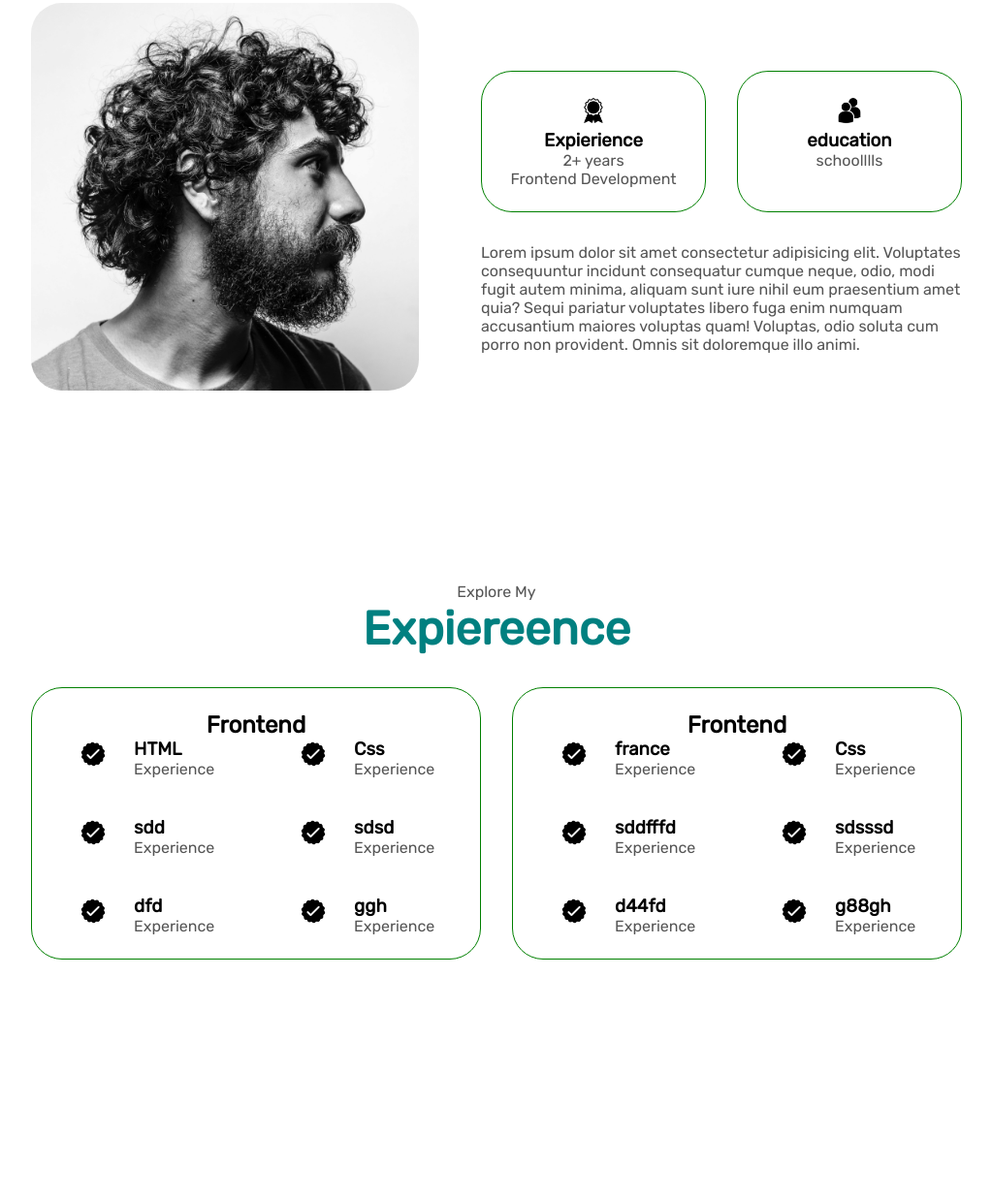
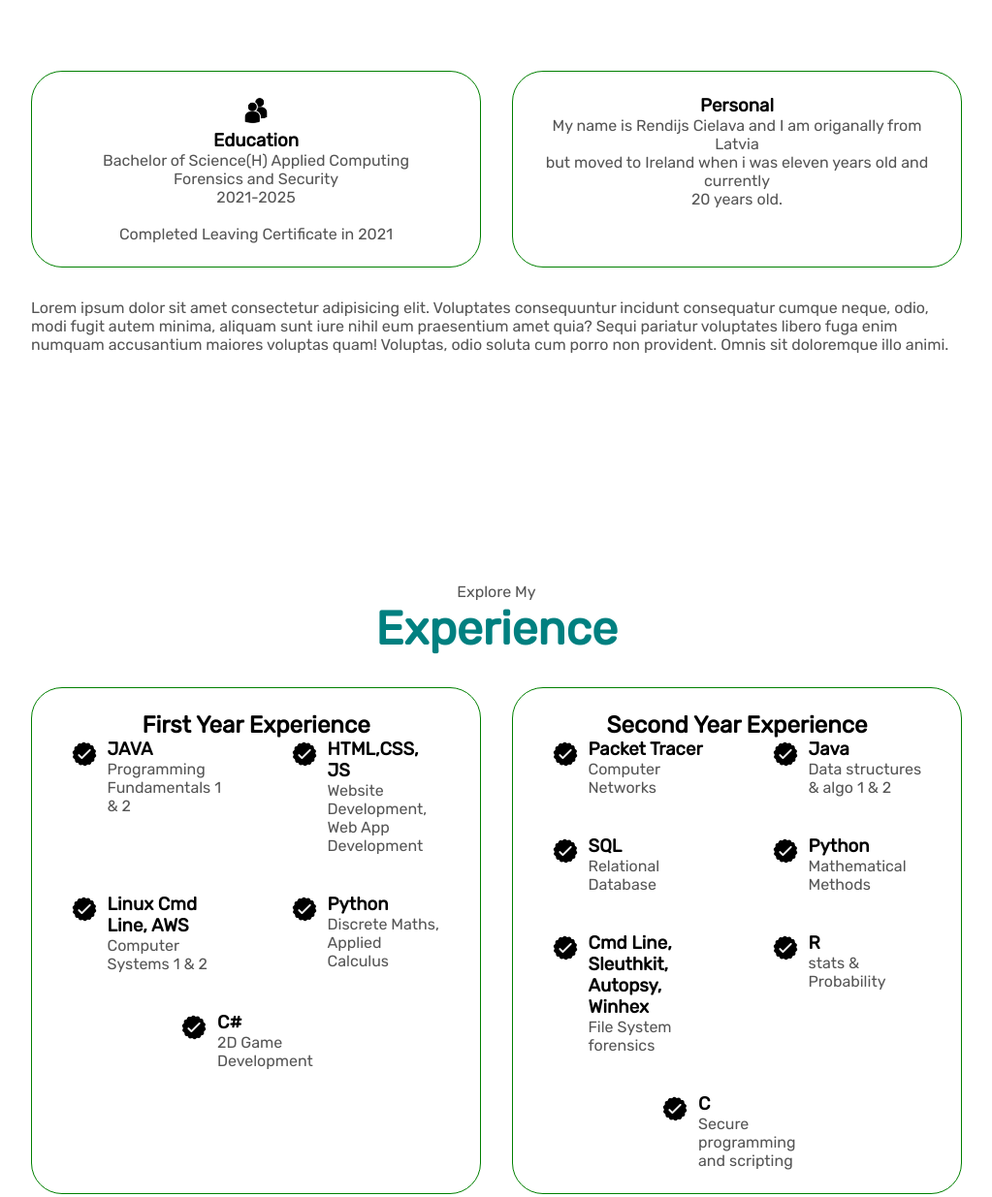
Before and after one commit to RendijsC/Portfolio-html-css-js, a plain HTML site: page index.html in a window 1280 px wide. Shown: the part 1087-2322 px from the top of the page at 97% size, without its empty margins (128-1151 px from the left). Drawn offline with Linux system fonts and the light colour scheme.

Commit message:
Personal Website

```diff
--- a/index.html
+++ b/index.html
@@ -2,14 +2,14 @@
 <html lang="en">
 <head>
     <meta charset="UTF-8">
-    <meta http-equiv="X-UA-Compatible" content="IE=edge" />
+
     <meta name="viewport" content="width=device-width, initial-scale=1.0">
     <title>My Portofolio</title>
     <link rel="stylesheet" href="style.css">
-    <link rel="stylesheet" href="mediaqueries.css">
+
 </head>
 <body>
-    <nav id="desktop-nav">
+    <nav id="desktop-nav" class="navlook">
         <div class="name">Rendijs Cielava</div>
         <div>
             <ul class="nav-links">
@@ -23,14 +23,14 @@
 
     <section id="profile">
         <div class="section_pic-container">
-            <img src="./assets/profile-pic.png" alt="Rendijs Profile Picture"/>
+            <img src="./assets/cvpic.png" alt="Rendijs Profile Picture" class="profile-pic"/>
         </div>
         <div class="section_text">
             <p class="section_text_p1">Hello Im </p>
             <h1 class="title">Rendijs Cielava</h1>
-            <p class="section_text_p2">Student</p>
+            <p class="section_text_p2">Student at SETU</p>
             <div class="button-container">
-                <button class="btn button-colour-1" onclick="window.open('./assets/resume-example.pdf')">Download CV</button>
+                <button class="btn button-colour-1" onclick="window.open('./assets/resume.pdf')">Download CV</button>
                 <button class="btn btn-colour-2" onclick="location.href='./#contact'">Contact Info</button>
             </div>
             <div id="socials-container">
@@ -46,20 +46,20 @@
         <p class="section_text_p1">Get to know more</p>
         <h1 class="title">About Me</h1>
         <div class="section-container">
-            <div class="section_pic-container">
-                <img src="assets/about-pic.png" alt="ProfilePic" class="about-pic"/>
-            </div>
             <div class="about-details-container">
                 <div class="about-containers">
                     <div class="details-container">
-                        <img src="./assets/experience.png" alt="ExperienceIcon" class="icon"/>
-                        <h3>Expierience</h3>
-                        <p>2+ years <br />Frontend Development</p>
+                        <img src="./assets/education.png" alt="education" class="icon"/>
+                        <h3>Education</h3>
+                        <p>Bachelor of Science(H) Applied Computing <br>Forensics and Security <br>2021-2025
+                        <br><br>Completed Leaving Certificate in 2021</p>
                     </div>
                     <div class="details-container">
-                        <img src="./assets/education.png" alt="education" class="icon"/>
-                        <h3>education</h3>
-                        <p>schoolllls</p>
+
+                        <h3>Personal</h3>
+                        <p>My name is Rendijs Cielava and I am origanally from Latvia<br>
+                        but moved to Ireland when i was eleven years old and currently<br>
+                        20 years old.</p>
                     </div>
                 </div>
                 <div class="text-container">
@@ -68,101 +68,102 @@
             </div>
         </div>
     </section>
+
     <section id="experience">
         <p class="section_text_p1">Explore My</p>
-        <h1 class="title">Expiereence</h1>
+        <h1 class="title">Experience</h1>
         <div class="experience-details-container">
             <div class="about-containers">
                 <div class="details-container">
-                    <h2 class="expierience-sub-title">Frontend</h2>
+                    <h2 class="expierience-sub-title">First Year Experience</h2>
                     <div class="article-container">
                         <article>
                             <img src="./assets/checkmark.png" alt="Experience" class="icon"/>
                             <div>
-                                <h3>HTML</h3>
-                                <p>Experience</p>
+                                <h3>JAVA</h3>
+                                <p>Programming Fundamentals 1 & 2</p>
                             </div>
                         </article>
                         <article>
                             <img src="./assets/checkmark.png" alt="Experience" class="icon"/>
                             <div>
-                                <h3>Css</h3>
-                                <p>Experience</p>
+                                <h3>HTML,CSS, JS</h3>
+                                <p>Website Development, Web App Development</p>
                             </div>
                         </article>
                         <article>
                             <img src="./assets/checkmark.png" alt="Experience" class="icon"/>
                             <div>
-                                <h3>sdd</h3>
-                                <p>Experience</p>
+                                <h3>Linux Cmd Line, AWS</h3>
+                                <p>Computer Systems 1 & 2</p>
                             </div>
                         </article>
                         <article>
                             <img src="./assets/checkmark.png" alt="Experience" class="icon"/>
                             <div>
-                                <h3>sdsd</h3>
-                                <p>Experience</p>
+                                <h3>Python</h3>
+                                <p>Discrete Maths, Applied Calculus</p>
                             </div>
                         </article>
                         <article>
                             <img src="./assets/checkmark.png" alt="Experience" class="icon"/>
                             <div>
-                                <h3>dfd</h3>
-                                <p>Experience</p>
+                                <h3>C#</h3>
+                                <p>2D Game Development</p>
+                            </div>
+                        </article>
+                    </div>
+                </div>
+                <div class="details-container">
+                    <h2 class="expierience-sub-title">Second Year Experience</h2>
+                    <div class="article-container">
+                        <article>
+                            <img src="./assets/checkmark.png" alt="Experience" class="icon"/>
+                            <div>
+                                <h3>Packet Tracer</h3>
+                                <p>Computer Networks</p>
                             </div>
                         </article>
                         <article>
                             <img src="./assets/checkmark.png" alt="Experience" class="icon"/>
                             <div>
-                                <h3>ggh</h3>
-                                <p>Experience</p>
-                            </div>
-                        </article>
-                    </div>
-                </div>
-                <div class="details-container">
-                    <h2 class="expierience-sub-title">Frontend</h2>
-                    <div class="article-container">
-                        <article>
-                            <img src="./assets/checkmark.png" alt="Experience" class="icon"/>
-                            <div>
-                                <h3>france</h3>
-                                <p>Experience</p>
+                                <h3>Java</h3>
+                                <p>Data structures & algo 1 & 2</p>
                             </div>
                         </article>
                         <article>
                             <img src="./assets/checkmark.png" alt="Experience" class="icon"/>
                             <div>
-                                <h3>Css</h3>
-                                <p>Experience</p>
+                                <h3>SQL</h3>
+                                <p>Relational Database</p>
                             </div>
                         </article>
                         <article>
                             <img src="./assets/checkmark.png" alt="Experience" class="icon"/>
                             <div>
-                                <h3>sddfffd</h3>
-                                <p>Experience</p>
+                                <h3>Python</h3>
+                                <p>Mathematical Methods</p>
                             </div>
                         </article>
                         <article>
                             <img src="./assets/checkmark.png" alt="Experience" class="icon"/>
                             <div>
-                                <h3>sdsssd</h3>
-                                <p>Experience</p>
+                                <h3>Cmd Line, Sleuthkit, Autopsy, Winhex</h3>
+                                <p>File System forensics</p>
                             </div>
                         </article>
                         <article>
                             <img src="./assets/checkmark.png" alt="Experience" class="icon"/>
                             <div>
-                                <h3>d44fd</h3>
-                                <p>Experience</p>
+                                <h3>R</h3>
+                                <p>stats & Probability</p>
                             </div>
                         </article>
                         <article>
                             <img src="./assets/checkmark.png" alt="Experience" class="icon"/>
                             <div>
-                                <h3>g88gh</h3>
-                                <p>Experience</p>
+                                <h3>C</h3>
+                                <p>Secure programming and scripting</p>
                             </div>
                         </article>
                     </div>
@@ -171,6 +172,7 @@
         </div>
 
     </section>
+
     <section id="projects">
         <p class="section_text_p1">Brows My recent</p>
         <h1 class="title">Projects</h1>
@@ -178,7 +180,7 @@
             <div class="about-containers">
                 <div class="details-container color-container">
                 <div class="article-container">
-                    <img src="./assets/project-1.png" alt="Project1" class="project-img"/>
+                    <img src="./assets/comingsoon.png" alt="Project1" class="project-img"/>
                 </div>
                 <h2 class="expierience-sub-title project-title">Project 1</h2>
                 <div class="button-container">
@@ -189,7 +191,7 @@
                 </div>
                 <div class="details-container color-container">
                 <div class="article-container">
-                    <img src="./assets/project-2.png" alt="Project1" class="project-img"/>
+                    <img src="./assets/comingsoon.png" alt="Project1" class="project-img"/>
                 </div>
                 <h2 class="expierience-sub-title project-title">Project 2</h2>
                 <div class="button-container">
@@ -200,7 +202,7 @@
                 </div>
                 <div class="details-container color-container">
                 <div class="article-container">
-                    <img src="./assets/project-3.png" alt="Project1" class="project-img"/>
+                    <img src="./assets/comingsoon.png" alt="Project1" class="project-img"/>
                 </div>
                 <h2 class="expierience-sub-title project-title">Project 3</h2>
                 <div class="button-container">
@@ -213,23 +215,25 @@
 
         </div>
     </section>
+
     <section id="contact">
         <p class="section_text_p1">Get in touch</p>
         <h1 class="title">Contact Me</h1>
         <div class="contact-info-upper-container">
             <div class="contact-info-container">
                 <img src="./assets/email.png" alt="Email Icon" class="icon contact-icon email-icon"/>
-                <p><a href="mailto:example@gmail.com">Example@gmail</a></p>
+                <p><a href="mailto:rendijs.cie@gmail.com">rendijs.cie@gmail.com</a></p>
             </div>
             <div class="contact-info-container">
                 <img src="./assets/linkedin.png" alt="Linked Icon" class="icon contact-icon"/>
-                <p><a href="httt">Linkced In</a></p>
+                <p><a href="https://www.linkedin.com/in/rendijs-cielava-1732b6291/">LinkedIn</a></p>
             </div>
         </div>
 
 
     </section>
-    <footer>
+
+    <footer class="navlook">
         <nav>
             <div class="nav-links-container">
                 <ul class="nav-links">
@@ -241,6 +245,7 @@
             </div>
         </nav>
     </footer>
+
     <script src="script.js"></script>
 
 </body>
--- a/style.css
+++ b/style.css
@@ -2,6 +2,7 @@
 
 
 @import url('https://fonts.googleapis.com/css2?family=Rubik&display=swap');
+
 
 
 /*whole page */
@@ -9,6 +10,10 @@
     margin: 0;
     padding: 0;
 
+}
+
+.navlook{
+    background-color: rgb(80, 80, 80);
 }
 
 body {
@@ -94,6 +99,10 @@ section {
     height: 400px;
     width: 400px;
     margin: auto 0;
+}
+
+.profile-pic {
+    border-radius: 2rem;
 }
 
 .section_text{
@@ -192,16 +201,6 @@ section {
     display: flex;
 }
 
-.about-pic {
-    border-radius: 2rem;
-}
-
-.arrow{
-    position: absolute;
-    right: -5rem;
-    bottom: 2.5rem;
-}
-
 .details-container{
     padding: 1.5rem;
     flex: 1;
@@ -269,7 +268,7 @@ article .icon {
 }
 
 .color-container{
-    border-color: aqua;
+    border-color: green;
     background: white;
 }
 
@@ -289,7 +288,7 @@ article .icon {
     border-color: purple;
 }
 
-/*Section*/
+/*contact*/
 
 #contact{
     display: flex;
@@ -303,7 +302,7 @@ article .icon {
     justify-content: center;
     border-radius: 2rem;
     border: rgb(53, 53, 53) 0.1rem solid;
-    border-color: aqua;
+    border-color: green;
     background: white;
     margin: 2rem auto;
     padding: 0.5rem;
@@ -327,4 +326,5 @@ article .icon {
 
 .email-icon{
     height: 2.5rem;
+    cursor: default;
 }
```
Also changed, not shown: assets/about-pic.png (deleted), assets/arrow.png (deleted), assets/comingsoon.png (added), assets/profile-pic-2.png (deleted), assets/profile-pic.png (deleted), assets/project-1.png (deleted), assets/project-2.png (deleted), assets/project-3.png (deleted), 2 other files.
